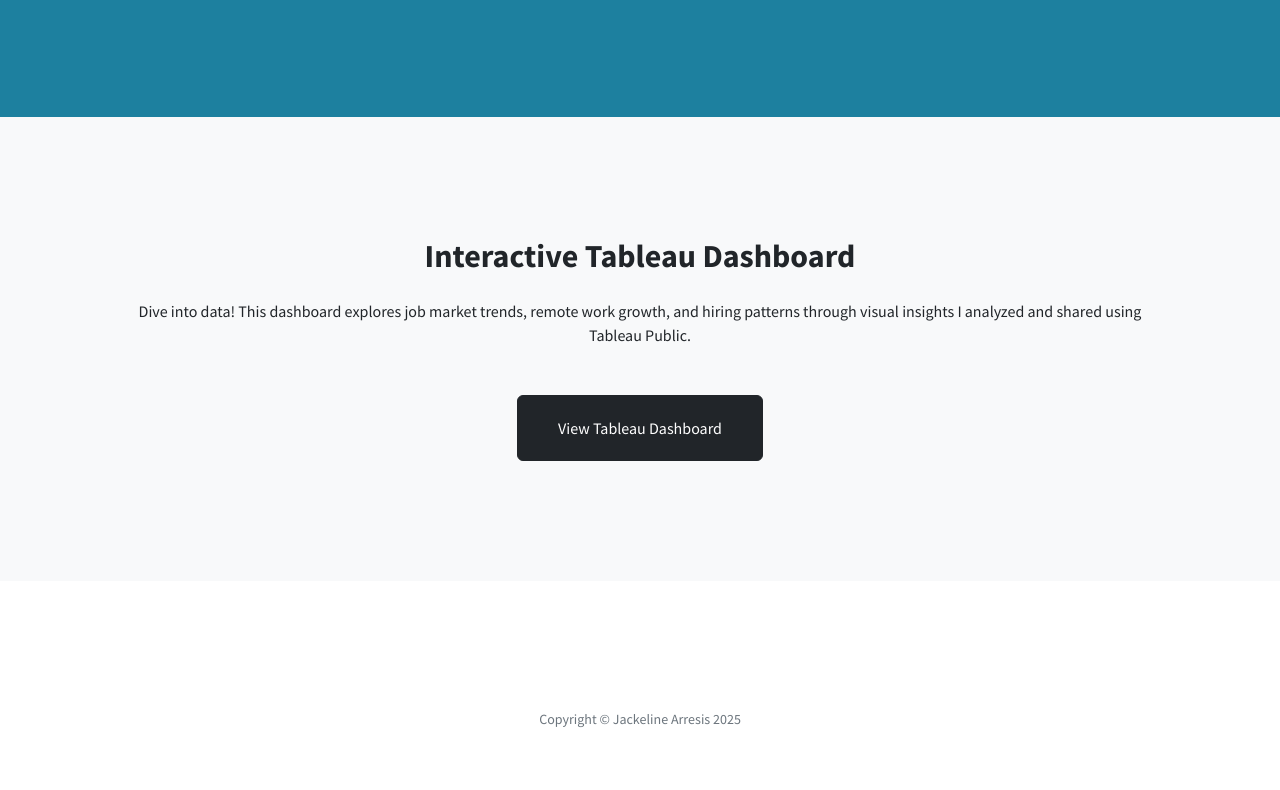
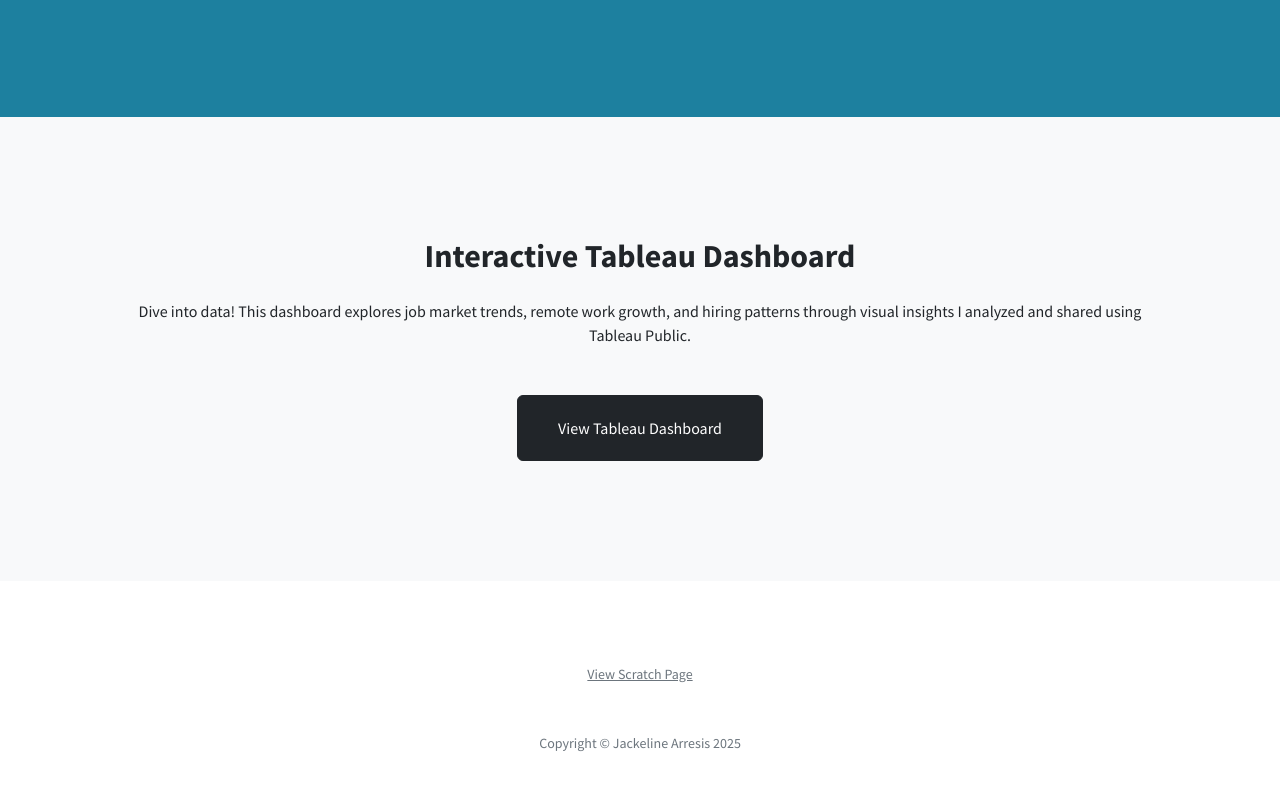
Before and after one commit to jarresis/Professionalportfolio, a plain HTML site: page index.html in a window 1280 px wide. Shown: the part 4228-5018 px from the top of the page. Drawn offline with nearby package versions, Linux system fonts and the light colour scheme.

Commit message:
Add files via upload

```diff
--- a/index.html
+++ b/index.html
@@ -193,10 +193,16 @@
         <!-- Footer-->
         <footer class="footer text-center">
             <div class="container px-4 px-lg-5">
-                <ul class="list-inline mb-5"></ul>
+            <ul class="list-inline mb-5">
+            <!-- Add this line below -->
+            <li class="list-inline-item">
+                <a class="small text-muted" href="cutomer/stratch.html" target="_blank">View Scratch Page</a>
+            </li>
+            </ul>
                 <p class="text-muted small mb-0">Copyright &copy; Jackeline Arresis 2025</p>
             </div>
         </footer>
+
 
         <!-- Scroll to Top Button-->
         <a class="scroll-to-top rounded" href="#page-top"><i class="fas fa-angle-up"></i></a>
```
